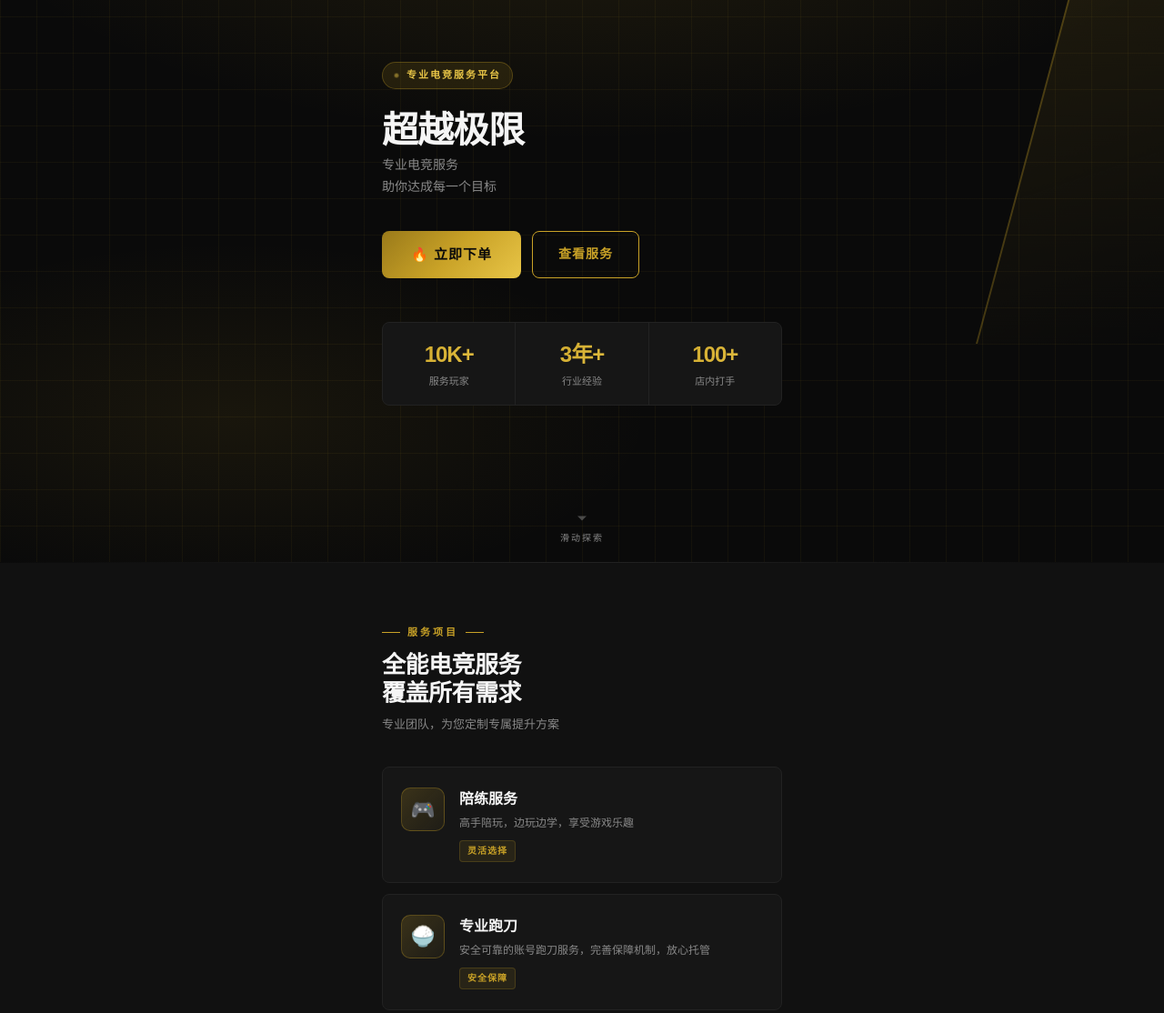
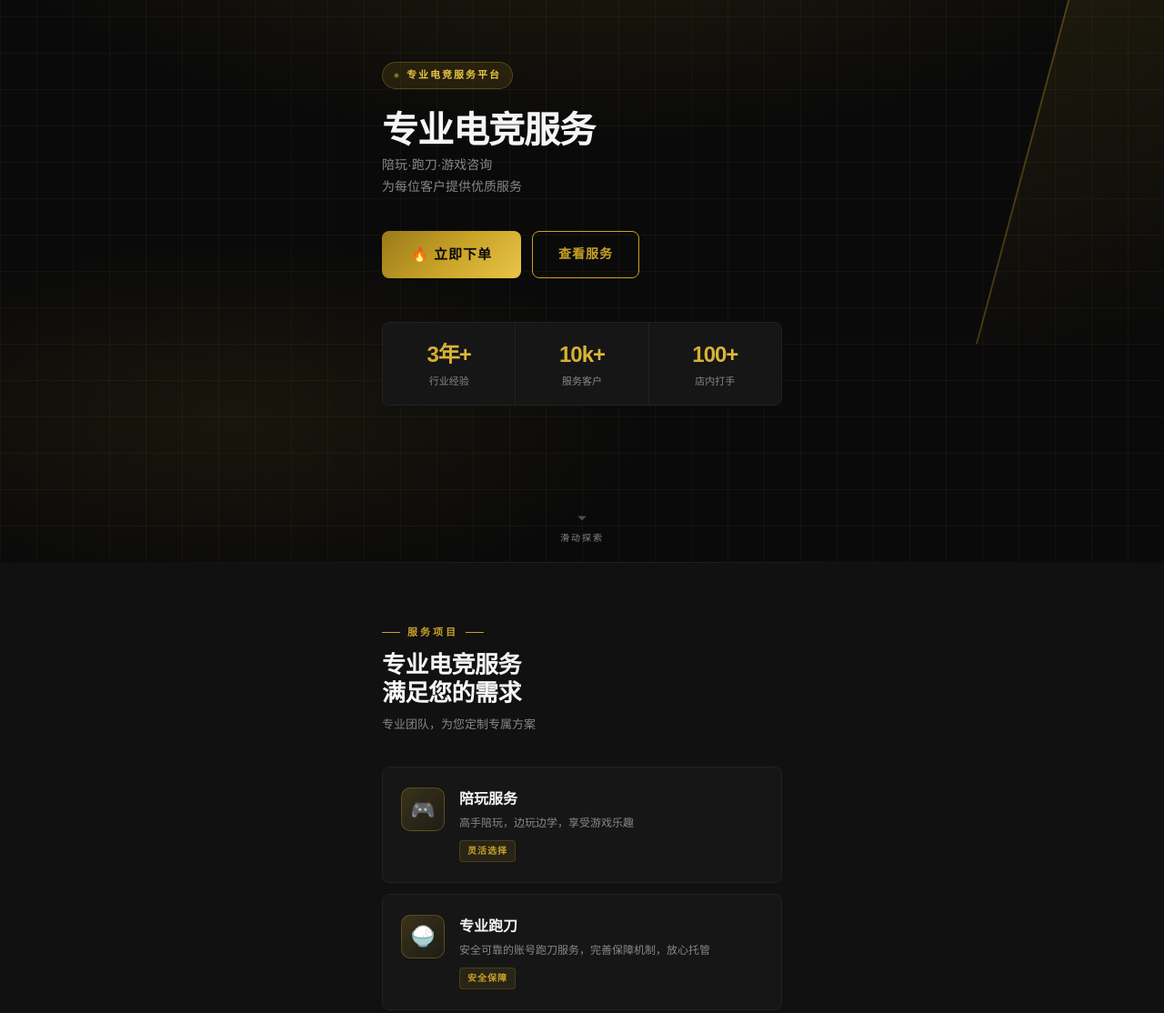
Before and after one commit to muyuqiangfeng888/mddj, a plain HTML site: page index.html in a window 1280 px wide. Shown: the part 182-1296 px from the top of the page at 91% size. Drawn offline with Linux system fonts and the light colour scheme.

Commit message:
Update index.html

```diff
--- a/index.html
+++ b/index.html
@@ -706,22 +706,22 @@
   <div class="hero-content">
     <div class="hero-eyebrow">专业电竞服务平台</div>
     <h1 class="hero-title">
-      超越极限<br>
+      专业电竞服务<br>
       <span class="line2"></span>
     </h1>
-    <p class="hero-desc">专业电竞服务<br>助你达成每一个目标</p>
+    <p class="hero-desc">陪玩·跑刀·游戏咨询<br>为每位客户提供优质服务</p>
     <div class="hero-actions">
       <a href="#order" class="btn-gold">🔥 立即下单</a>
       <a href="#services" class="btn-outline">查看服务</a>
     </div>
     <div class="hero-stats">
       <div class="stat-item">
-        <div class="stat-num">10K+</div>
-        <div class="stat-label">服务玩家</div>
+        <div class="stat-num">3年+</div>
+        <div class="stat-label">行业经验</div>
       </div>
       <div class="stat-item">
-        <div class="stat-num">3年+</div>
-        <div class="stat-label">行业经验</div>
+        <div class="stat-num">10k+</div>
+        <div class="stat-label">服务客户</div>
       </div>
       <div class="stat-item">
         <div class="stat-num">100+</div>
@@ -743,13 +743,13 @@
 <section class="section services" id="services">
   <div class="container">
     <div class="section-tag">服务项目</div>
-    <h2 class="section-title">全能电竞服务<br>覆盖所有需求</h2>
-    <p class="section-sub">专业团队，为您定制专属提升方案</p>
+    <h2 class="section-title">专业电竞服务<br>满足您的需求</h2>
+    <p class="section-sub">专业团队，为您定制专属方案</p>
     <div class="services-grid reveal">
       <div class="service-card">
         <div class="service-icon">🎮</div>
         <div class="service-info">
-          <div class="service-name">陪练服务</div>
+          <div class="service-name">陪玩服务</div>
           <div class="service-desc">高手陪玩，边玩边学，享受游戏乐趣</div>
           <span class="service-tag">灵活选择</span>
         </div>
@@ -773,7 +773,7 @@
   <div class="container">
     <div class="section-tag">点单中心</div>
     <h2 class="section-title">精选项目<br>分类下单</h2>
-    <p class="section-sub">选择分类，点击项目查看详情与下单方式</p>
+    <p class="section-sub">⚠️由于暂未接入支付功能，麻烦各位板板扫码支付</p>
     <div class="category-tabs" id="categoryTabs"></div>
     <div class="order-grid reveal" id="orderGrid"></div>
   </div>
@@ -986,7 +986,7 @@
       <div class="footer-logo-icon">MD</div>
       <div class="footer-logo-text"><span>MD</span> 电竞</div>
     </div>
-    <p class="footer-slogan">专业电竞服务，助你登顶巅峰</p>
+    <p class="footer-slogan">专业电竞服务</p>
     <div class="footer-links">
       <a href="#services" class="footer-link">服务项目</a>
       <a href="#order" class="footer-link">点单中心</a>
@@ -1011,9 +1011,9 @@
   // tag: 公告类型标签  title: 公告标题  body: 详细说明  cta: 详情页按钮文字
   // =====================================================================
   const ANNOUNCEMENTS = [
-    { tag: '🔥 限时活动', title: '新客首单立减10元', text: '首次下单立减10元，微信联系客服报「新客」即可享受优惠，活动不定期更新，先到先得！', cta: '立即下单' },
-    { tag: '📢 服务公告', title: '跑刀服务已全面上线', text: '保底单、赌红单、趣味单、跑刀四大分类服务全面上线，专业团队7×24小时待命，10分钟内安排对应打手。', cta: '查看项目' },
-    { tag: '⚡ 快速响应', title: '5分钟接单，随时开打', text: '工作日及节假日均在线，平均接单时间5分钟，付款截图发客服即可确认开始服务，全程跟踪进度。', cta: '联系客服' },
+    { tag: '🔥 限时活动', title: '福利单80r保1000w', text: '本店新开业，特放出大量名额80r保底100w，活动截止至6月30日，名额有限，先到先得！', cta: '立即下单' },
+    { tag: '📢 服务公告', title: '跑刀服务已全面上线', text: '保底单、赌红单、趣味单、跑刀四大分类服务全面上线，专业团队长时间待命，尽快安排对应打手。', cta: '查看项目' },
+    { tag: '⚡ 快速响应', title: '快速接单，随时开打', text: '工作日及节假日均在线，平均接单时间5分钟，付款截图发客服即可确认开始服务，全程跟踪进度。', cta: '联系客服' },
     { tag: '🛡️ 服务保障', title: '未达标全额退款承诺', text: '所有保底类项目均提供未达标退款保证，赌红类项目明码标价概率公示，下单前充分了解规则，放心消费。', cta: '了解详情' },
   ];
 
```
